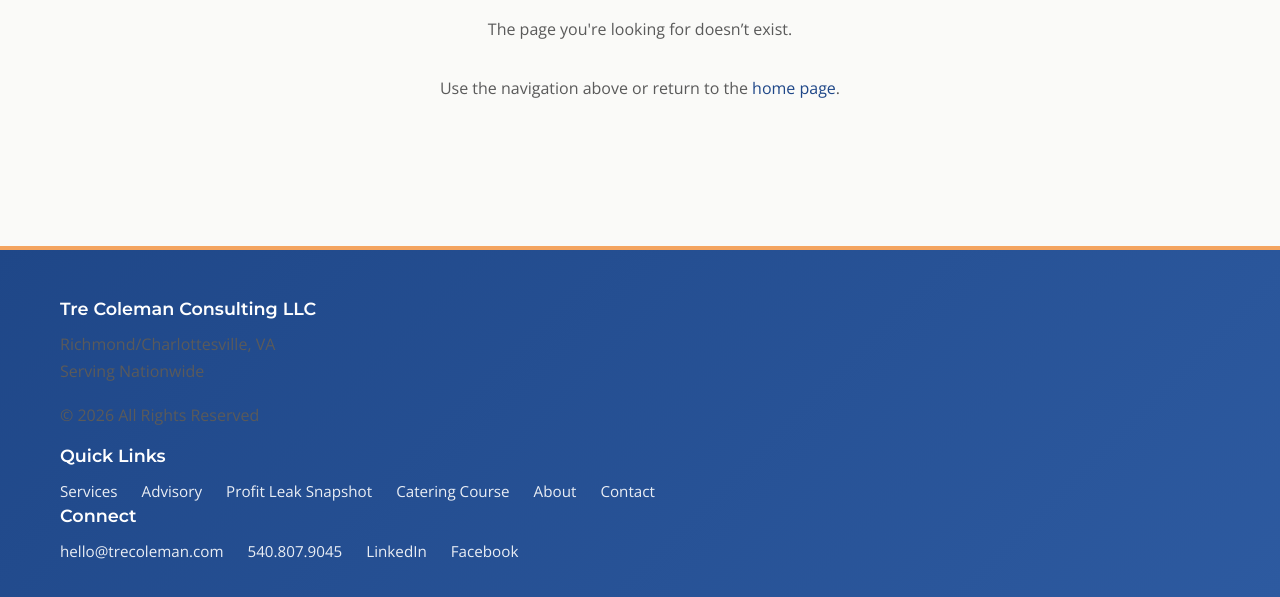
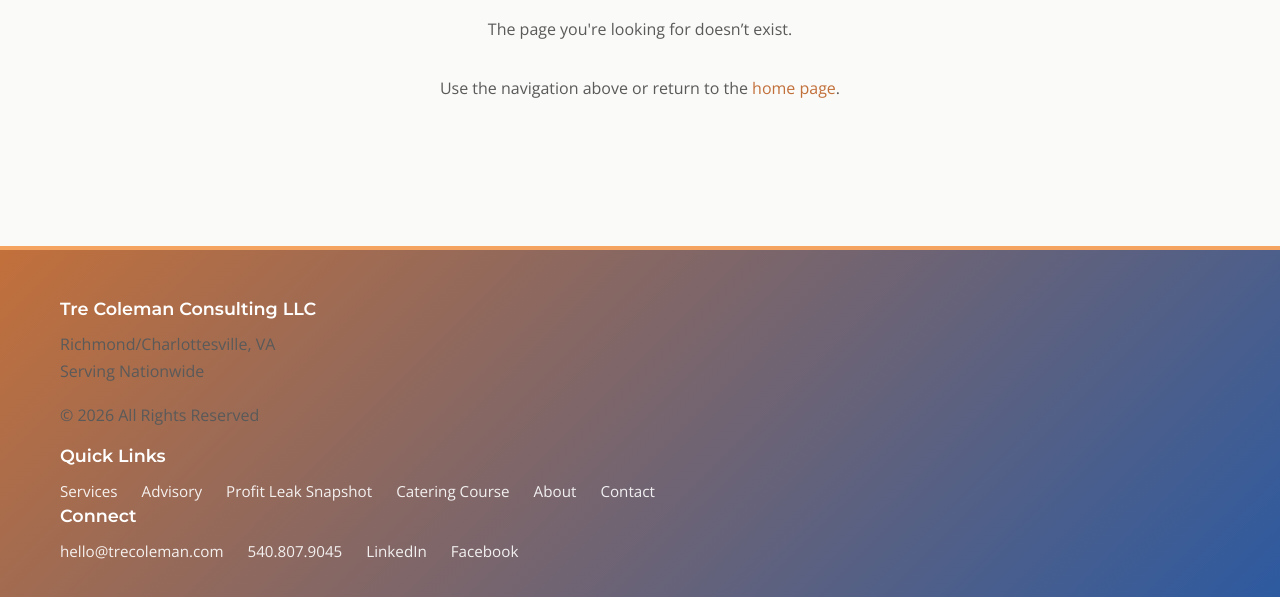
Before and after one commit to Speckledorked/tre-coleman-site, a plain HTML site: page 404.html in a window 1280 px wide. Shown: the part 257-854 px from the top of the page. Drawn offline with nearby package versions, Linux system fonts and the light colour scheme.

Commit message:
Replace corporate navy blue with warm hospitality colors

```diff
--- a/style.css
+++ b/style.css
@@ -12,10 +12,10 @@
 /* Root variables - Updated for operator-to-operator aesthetic */
 :root {
   /* Primary colors - Operator navy (matches homepage) */
-  --primary-colour: #1F4788;
+  --primary-colour: #C2703B;
   --primary-dark: #152b45;
   --primary-light: #2d5aa0;
-  --secondary-colour: #2c3e50;
+  --secondary-colour: #3a5a3a;
   --secondary-light: #34495e;
   --accent-colour: #F4A460;
   --accent-dark: #d4895f;
@@ -31,8 +31,8 @@
   --light-text: #718096;
 
   /* Gradients */
-  --gradient-primary: linear-gradient(135deg, #1F4788 0%, #2d5aa0 100%);
-  --gradient-secondary: linear-gradient(135deg, #2c3e50 0%, #34495e 100%);
+  --gradient-primary: linear-gradient(135deg, #C2703B 0%, #2d5aa0 100%);
+  --gradient-secondary: linear-gradient(135deg, #3a5a3a 0%, #34495e 100%);
   --gradient-accent: linear-gradient(135deg, #F4A460 0%, #ffb574 100%);
 
   /* Shadows - Stronger for operator aesthetic */
```
